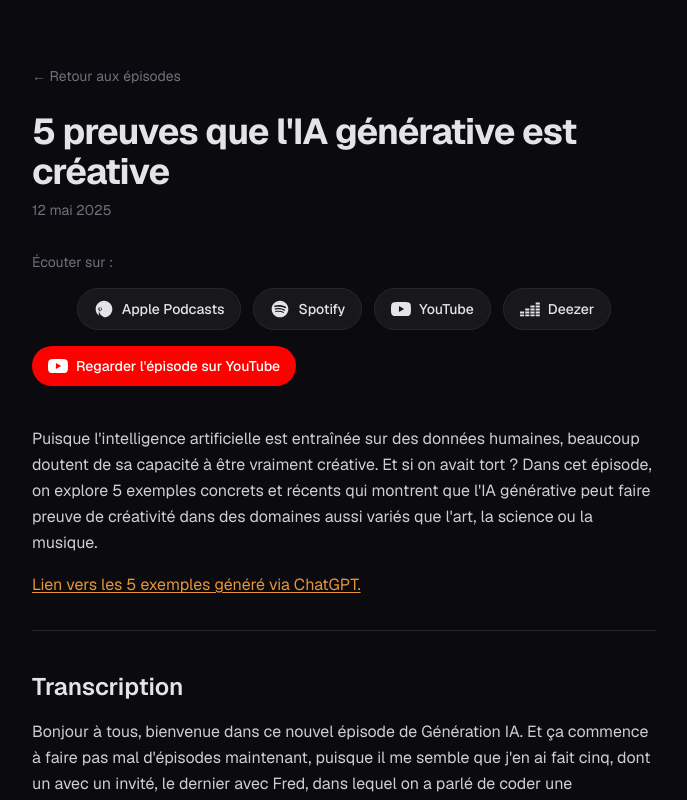
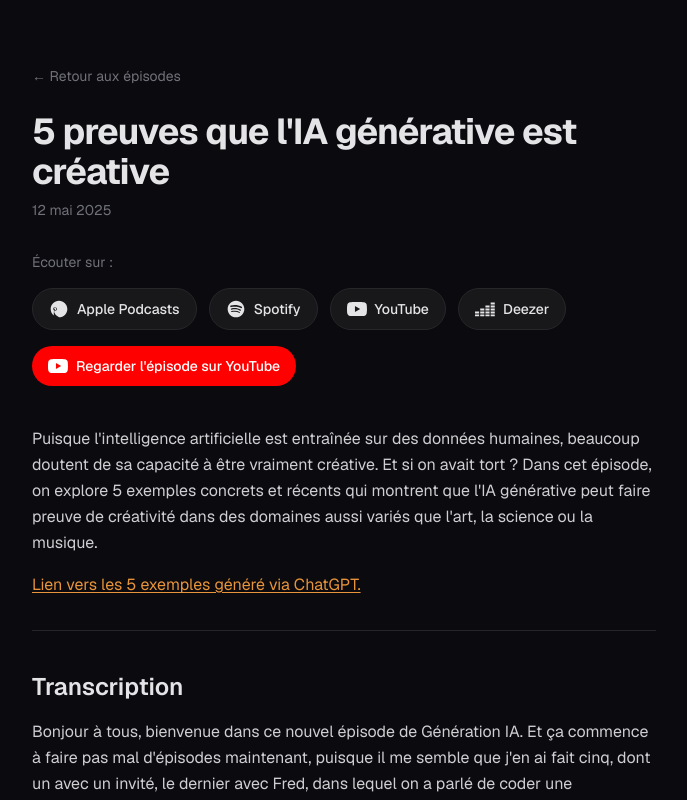
Before and after one commit to guillaumegay13/generation-ia-website, a Next.js app: page /articles/5-preuves-ia-generative-creative in a window 1280 px wide. Shown: the top 800 px of the page, without its empty margins (296-983 px from the left). Built offline with nearby package versions, Linux system fonts and the light colour scheme.

Commit message:
Left-align platform links on article pages
The buttons were centered while the label and the YouTube button around them are left-aligned. PlatformLinks gets an align prop: centered by default (homepage hero), start on article pages.

```diff
--- a/app/articles/[slug]/page.tsx
+++ b/app/articles/[slug]/page.tsx
@@ -168,7 +168,7 @@ export default async function ArticlePage({ params }: Props) {
       <p className="mt-2 text-sm text-muted">{formatDate(article.date)}</p>
       <div className="mt-8">
         <p className="mb-4 text-sm text-muted">Écouter sur :</p>
-        <PlatformLinks />
+        <PlatformLinks align="start" />
         {YOUTUBE_LINKS[slug] && (
           <a
             href={YOUTUBE_LINKS[slug]}
--- a/app/components/PlatformLinks.tsx
+++ b/app/components/PlatformLinks.tsx
@@ -37,9 +37,15 @@ const PLATFORMS = [
   },
 ];
 
-export default function PlatformLinks() {
+export default function PlatformLinks({
+  align = "center",
+}: {
+  align?: "center" | "start";
+}) {
   return (
-    <div className="flex flex-wrap justify-center gap-3">
+    <div
+      className={`flex flex-wrap gap-3 ${align === "start" ? "justify-start" : "justify-center"}`}
+    >
       {PLATFORMS.map((p) => (
         <a
           key={p.name}
```
